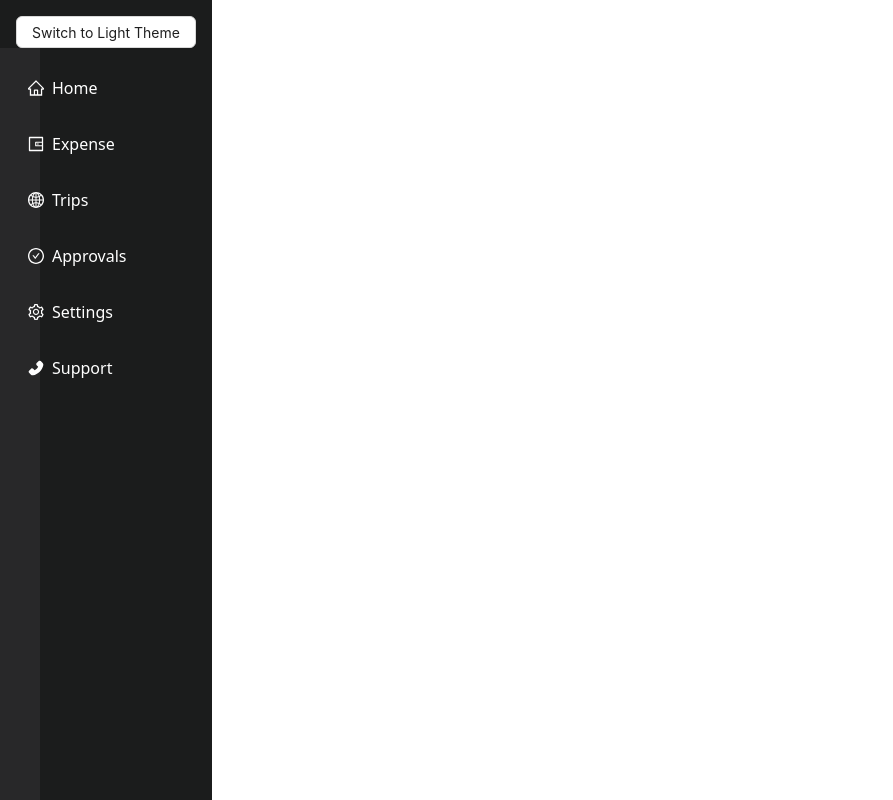
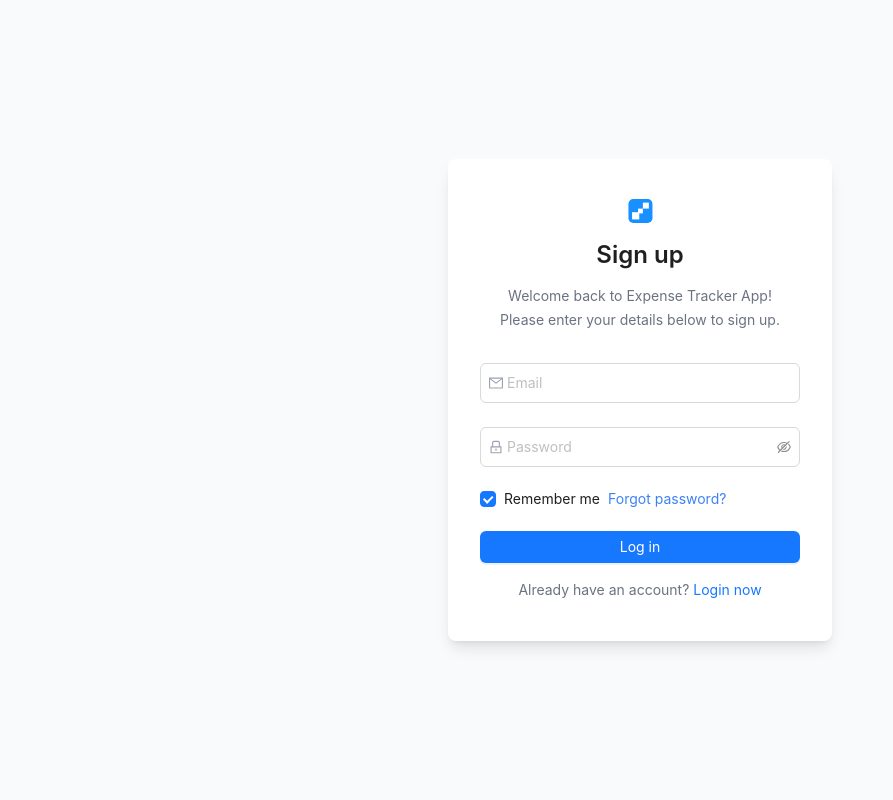
Before and after one commit to Perfect7up/Expense_Web, a React (Vite) app: page /signup in a window 1280 px wide. Shown: the whole page, without its empty margins (0-893 px from the left). Built offline with nearby package versions, Linux system fonts and the light colour scheme.

Commit message:
refract routes. layout, auth pages added.

```diff
--- a/src/App.tsx
+++ b/src/App.tsx
@@ -1,32 +1,14 @@
 // App.tsx
 import React from 'react';
-import { BrowserRouter as Router, Routes, Route } from 'react-router-dom';
+import { BrowserRouter as Router } from 'react-router-dom';
 import { ThemeProvider } from './context/ThemeContext';
-import Sidebar from './components/sidebar/Sidebar';
-import Home from './pages/home/Home';
-import Expense from './pages/expense/Expense';
-import Trips from './pages/trips/Trips';
-import Approvals from './pages/approvals/Approvals';
-import NewExpense from './pages/expense/component/NewExpense';
-import Newtrip from './pages/trips/component/Newtrip';
+import Layout from './pages/@layouts/layout';
 
 const App: React.FC = () => {
   return (
     <ThemeProvider>
       <Router>
-        <div className="flex">
-          <Sidebar />
-          <div className="flex-1 p-4">
-            <Routes>
-              <Route path="/" element={<Home />} />
-              <Route path="/expense" element={<Expense />} />
-              <Route path="/trips" element={<Trips />} />
-              <Route path="/approvals" element={<Approvals />} />
-              <Route path="/expense/newexpense" element={<NewExpense />} />
-              <Route path="/trips/newtrip" element={<Newtrip />} />
-            </Routes>
-          </div>
-        </div>
+        <Layout />
       </Router>
     </ThemeProvider>
   );
--- /dev/null
+++ b/src/pages/@layouts/layout.tsx
@@ -0,0 +1,36 @@
+import React from "react";
+import { Route, Routes, useLocation } from "react-router-dom";
+import Sidebar from "../../components/sidebar/Sidebar";
+import Login from "../auth/login";
+import Home from "../home/Home";
+import Expense from "../expense/Expense";
+import Trips from "../trips/Trips";
+import Approvals from "../approvals/Approvals";
+import NewExpense from "../expense/Expense";
+import Newtrip from "../trips/component/Newtrip";
+import Signup from "../auth/signup";
+
+const Layout: React.FC = () => {
+    const location = useLocation();
+    const isAuthPage = location.pathname === '/login' || location.pathname === '/signup';
+
+    return (
+      <div className="flex">
+        {!isAuthPage && <Sidebar />}
+        <div className="flex-grow">
+          <Routes>
+            <Route path="/login" element={<Login />} />
+            <Route path="/signup" element={<Signup />} />
+            <Route path="/" element={<Home />} />
+            <Route path="/expense" element={<Expense />} />
+            <Route path="/trips" element={<Trips />} />
+            <Route path="/approvals" element={<Approvals />} />
+            <Route path="/expense/newexpense" element={<NewExpense />} />
+            <Route path="/trips/newtrip" element={<Newtrip />} />
+          </Routes>
+        </div>
+      </div>
+    );
+}
+
+export default Layout;
--- /dev/null
+++ b/src/pages/auth/login.tsx
@@ -0,0 +1,100 @@
+import React from "react";
+import { Button, Checkbox, Form, Input, Typography } from "antd";
+import { LockOutlined, MailOutlined } from "@ant-design/icons";
+
+const { Text, Title, Link } = Typography;
+
+const Login: React.FC = () => {
+  const onFinish = (values: { email: string; password: string; remember: boolean }) => {
+    console.log("Received values of form: ", values);
+  };
+
+  return (
+    <section className="flex items-center bg-gray-50 min-h-screen sm:h-auto p-0 md:p-16">
+      <div className="w-full max-w-sm mx-auto p-4 md:px-8 md:py-10 bg-white shadow-lg rounded-lg">
+        <div className="mb-8 text-center">
+          <svg
+            width="25"
+            height="24"
+            viewBox="0 0 25 24"
+            fill="none"
+            xmlns="http://www.w3.org/2000/svg"
+            className="mx-auto mb-4"
+          >
+            <rect x="0.464294" width="24" height="24" rx="4.8" fill="#1890FF" />
+            <path d="M14.8643 3.6001H20.8643V9.6001H14.8643V3.6001Z" fill="white" />
+            <path d="M10.0643 9.6001H14.8643V14.4001H10.0643V9.6001Z" fill="white" />
+            <path d="M4.06427 13.2001H11.2643V20.4001H4.06427V13.2001Z" fill="white" />
+          </svg>
+
+          <Title level={3} className="text-2xl md:text-3xl font-bold">Sign in</Title>
+          <Text className="text-gray-500">Welcome back to Expense Tracker App! <br />Please enter your details below to sign in.</Text>
+        </div>
+
+        <Form
+          name="normal_login"
+          initialValues={{ remember: true }}
+          onFinish={onFinish}
+          layout="vertical"
+          requiredMark="optional"
+          className="space-y-4"
+        >
+          <Form.Item
+            name="email"
+            rules={[
+              {
+                type: "email",
+                required: true,
+                message: "Please input your Email!",
+              },
+            ]}
+          >
+            <Input
+              prefix={<MailOutlined className="text-gray-400" />}
+              placeholder="Email"
+              className="p-2 border rounded-md"
+            />
+          </Form.Item>
+
+          <Form.Item
+            name="password"
+            rules={[
+              {
+                required: true,
+                message: "Please input your Password!",
+              },
+            ]}
+          >
+            <Input.Password
+              prefix={<LockOutlined className="text-gray-400" />}
+              type="password"
+              placeholder="Password"
+              className="p-2 border rounded-md"
+            />
+          </Form.Item>
+
+          <Form.Item className="flex items-center justify-between">
+            <Form.Item name="remember" valuePropName="checked" noStyle>
+              <Checkbox>Remember me</Checkbox>
+            </Form.Item>
+            <a href="#" className="text-blue-500 hover:text-blue-700 text-sm">
+              Forgot password?
+            </a>
+          </Form.Item>
+
+          <Form.Item className="mb-0">
+            <Button block={true} type="primary" htmlType="submit" className="w-full">
+              Log in
+            </Button>
+            <div className="mt-4 text-center">
+              <Text className="text-gray-500">Don't have an account?</Text>{" "}
+              <Link href="/signup" className="text-blue-500 hover:text-blue-700">Sign up now</Link>
+            </div>
+          </Form.Item>
+        </Form>
+      </div>
+    </section>
+  );
+};
+
+export default Login;
--- /dev/null
+++ b/src/pages/auth/signup.tsx
@@ -0,0 +1,100 @@
+import React from "react";
+import { Button, Checkbox, Form, Input, Typography } from "antd";
+import { LockOutlined, MailOutlined } from "@ant-design/icons";
+
+const { Text, Title, Link } = Typography;
+
+const Signup: React.FC = () => {
+  const onFinish = (values: { email: string; password: string; remember: boolean }) => {
+    console.log("Received values of form: ", values);
+  };
+
+  return (
+    <section className="flex items-center bg-gray-50 min-h-screen sm:h-auto p-0 md:p-16">
+      <div className="w-full max-w-sm mx-auto p-4 md:px-8 md:py-10 bg-white shadow-lg rounded-lg">
+        <div className="mb-8 text-center">
+          <svg
+            width="25"
+            height="24"
+            viewBox="0 0 25 24"
+            fill="none"
+            xmlns="http://www.w3.org/2000/svg"
+            className="mx-auto mb-4"
+          >
+            <rect x="0.464294" width="24" height="24" rx="4.8" fill="#1890FF" />
+            <path d="M14.8643 3.6001H20.8643V9.6001H14.8643V3.6001Z" fill="white" />
+            <path d="M10.0643 9.6001H14.8643V14.4001H10.0643V9.6001Z" fill="white" />
+            <path d="M4.06427 13.2001H11.2643V20.4001H4.06427V13.2001Z" fill="white" />
+          </svg>
+
+          <Title level={3} className="text-2xl md:text-3xl font-bold">Sign up</Title>
+          <Text className="text-gray-500">Welcome back to Expense Tracker App! <br />Please enter your details below to sign up.</Text>
+        </div>
+
+        <Form
+          name="normal_login"
+          initialValues={{ remember: true }}
+          onFinish={onFinish}
+          layout="vertical"
+          requiredMark="optional"
+          className="space-y-4"
+        >
+          <Form.Item
+            name="email"
+            rules={[
+              {
+                type: "email",
+                required: true,
+                message: "Please input your Email!",
+              },
+            ]}
+          >
+            <Input
+              prefix={<MailOutlined className="text-gray-400" />}
+              placeholder="Email"
+              className="p-2 border rounded-md"
+            />
+          </Form.Item>
+
+          <Form.Item
+            name="password"
+            rules={[
+              {
+                required: true,
+                message: "Please input your Password!",
+              },
+            ]}
+          >
+            <Input.Password
+              prefix={<LockOutlined className="text-gray-400" />}
+              type="password"
+              placeholder="Password"
+              className="p-2 border rounded-md"
+            />
+          </Form.Item>
+
+          <Form.Item className="flex items-center justify-between">
+            <Form.Item name="remember" valuePropName="checked" noStyle>
+              <Checkbox>Remember me</Checkbox>
+            </Form.Item>
+            <a href="#" className="text-blue-500 hover:text-blue-700 text-sm">
+              Forgot password?
+            </a>
+          </Form.Item>
+
+          <Form.Item className="mb-0">
+            <Button block={true} type="primary" htmlType="submit" className="w-full">
+              Log in
+            </Button>
+            <div className="mt-4 text-center">
+              <Text className="text-gray-500">Already have an account?</Text>{" "}
+              <Link href="/login" className="text-blue-500 hover:text-blue-700">Login now</Link>
+            </div>
+          </Form.Item>
+        </Form>
+      </div>
+    </section>
+  );
+};
+
+export default Signup;
```
Also changed, not shown: src/pages/@layouts/routes.tsx (renamed from src/pages/@routes/routes.tsx).
